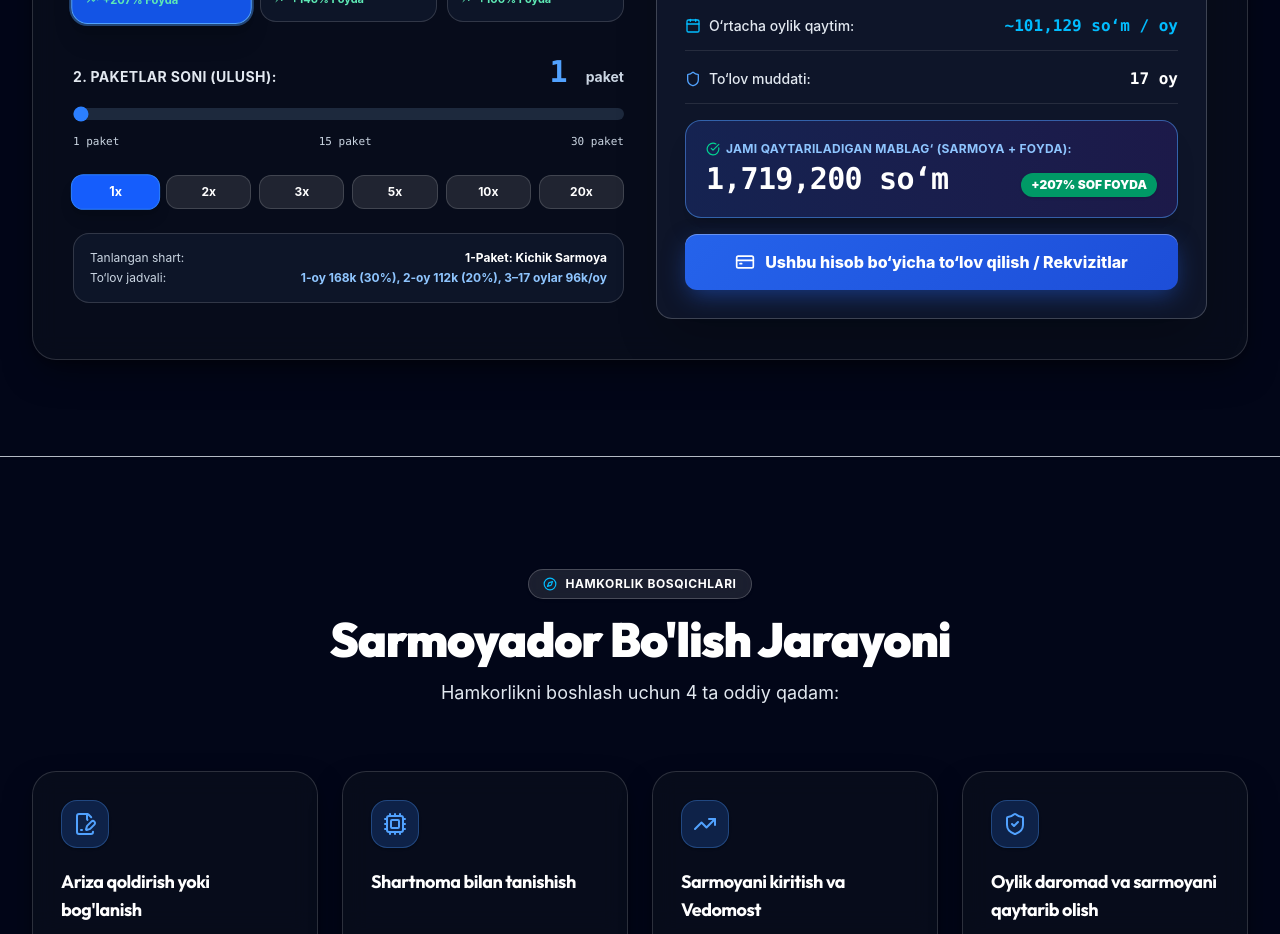
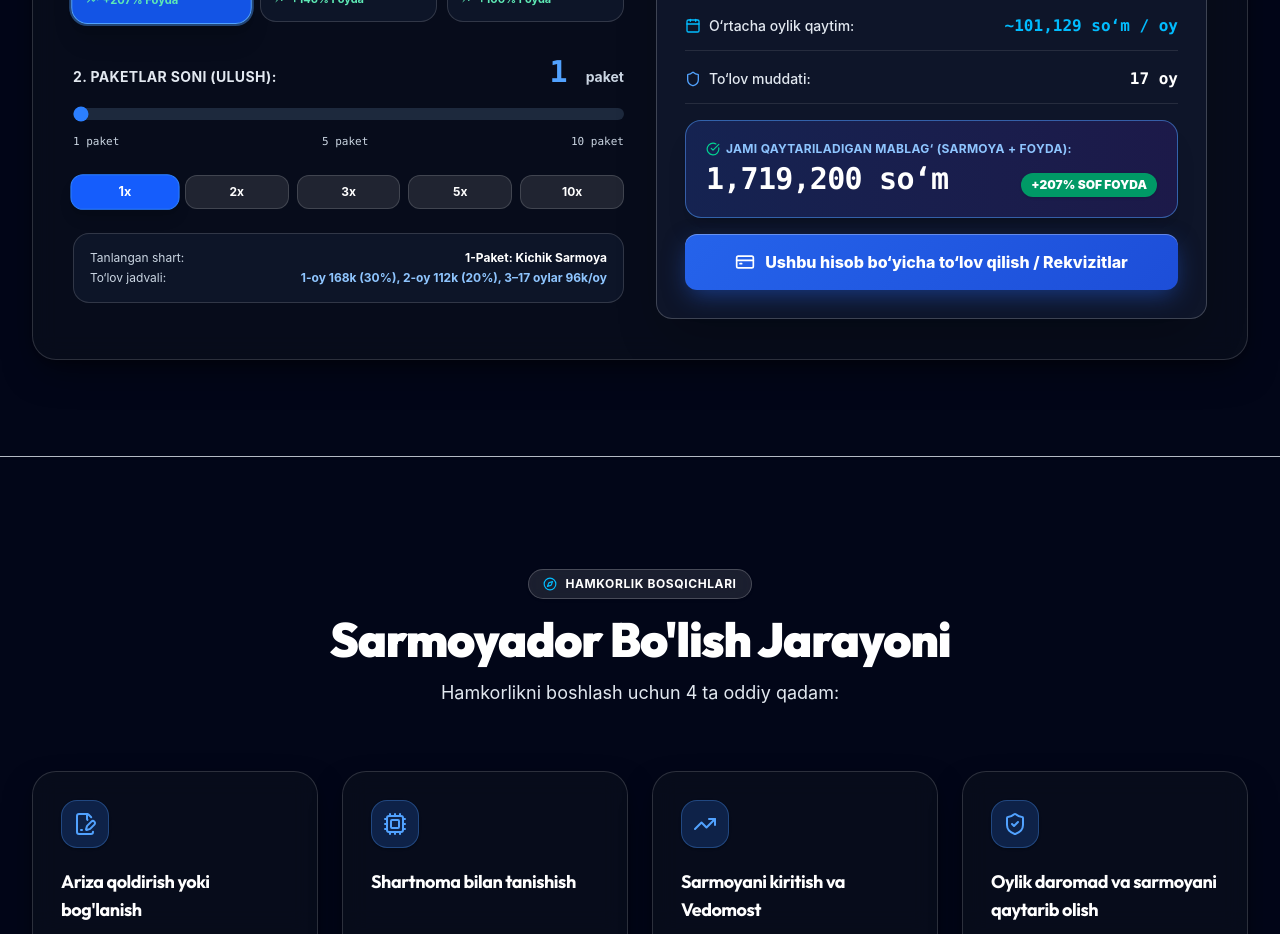
Before and after one commit to humoyun1773/zalatoye-lastochka, a React (Vite) app: page / in a window 1280 px wide. Shown: the part 4160-5094 px from the top of the page. Built offline with nearby package versions, Linux system fonts and the light colour scheme.

Commit message:
Limit calculator presets to max 10x and remove 20x / 30 package options

```diff
--- a/src/components/ProfitCalculator.tsx
+++ b/src/components/ProfitCalculator.tsx
@@ -84,7 +84,7 @@ export const ProfitCalculator: React.FC<ProfitCalculatorProps> = ({
     } catch {}
   };
 
-  const presetUnits = [1, 2, 3, 5, 10, 20];
+  const presetUnits = [1, 2, 3, 5, 10];
 
   return (
     <section id="calculator" className="py-16 md:py-24 relative bg-transparent overflow-hidden">
@@ -159,7 +159,7 @@ export const ProfitCalculator: React.FC<ProfitCalculatorProps> = ({
                 <input
                   type="range"
                   min="1"
-                  max="30"
+                  max="10"
                   step="1"
                   value={units}
                   onChange={(e) => setUnits(parseInt(e.target.value, 10))}
@@ -168,14 +168,14 @@ export const ProfitCalculator: React.FC<ProfitCalculatorProps> = ({
 
                 <div className="flex justify-between text-[11px] text-slate-300 mt-2 font-mono">
                   <span>1 paket</span>
-                  <span>15 paket</span>
-                  <span>30 paket</span>
+                  <span>5 paket</span>
+                  <span>10 paket</span>
                 </div>
               </div>
 
               {/* Preset Quick Selectors */}
               <div>
-                <div className="grid grid-cols-6 gap-2">
+                <div className="grid grid-cols-5 gap-2">
                   {presetUnits.map((num) => (
                     <button
                       key={num}
```
